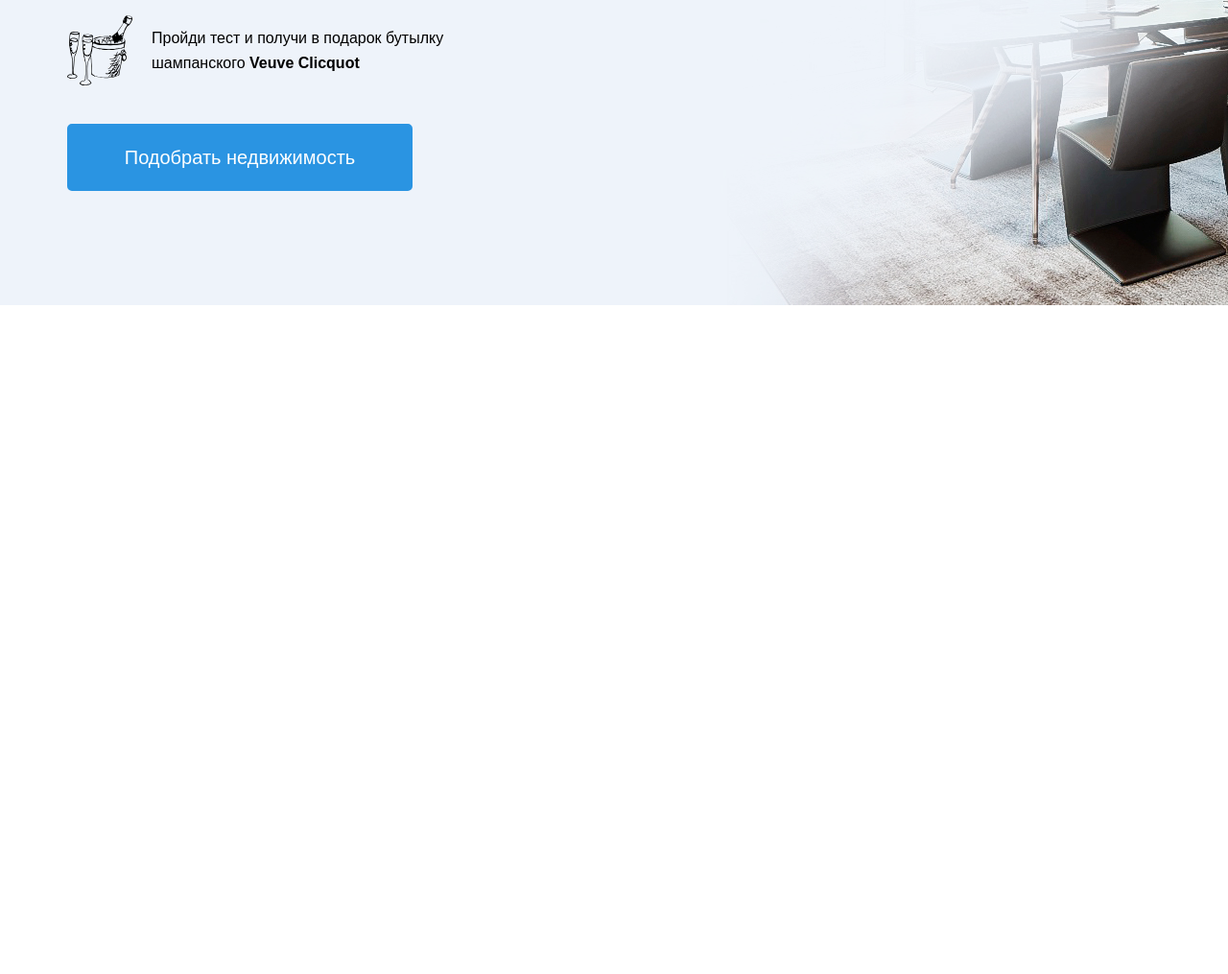
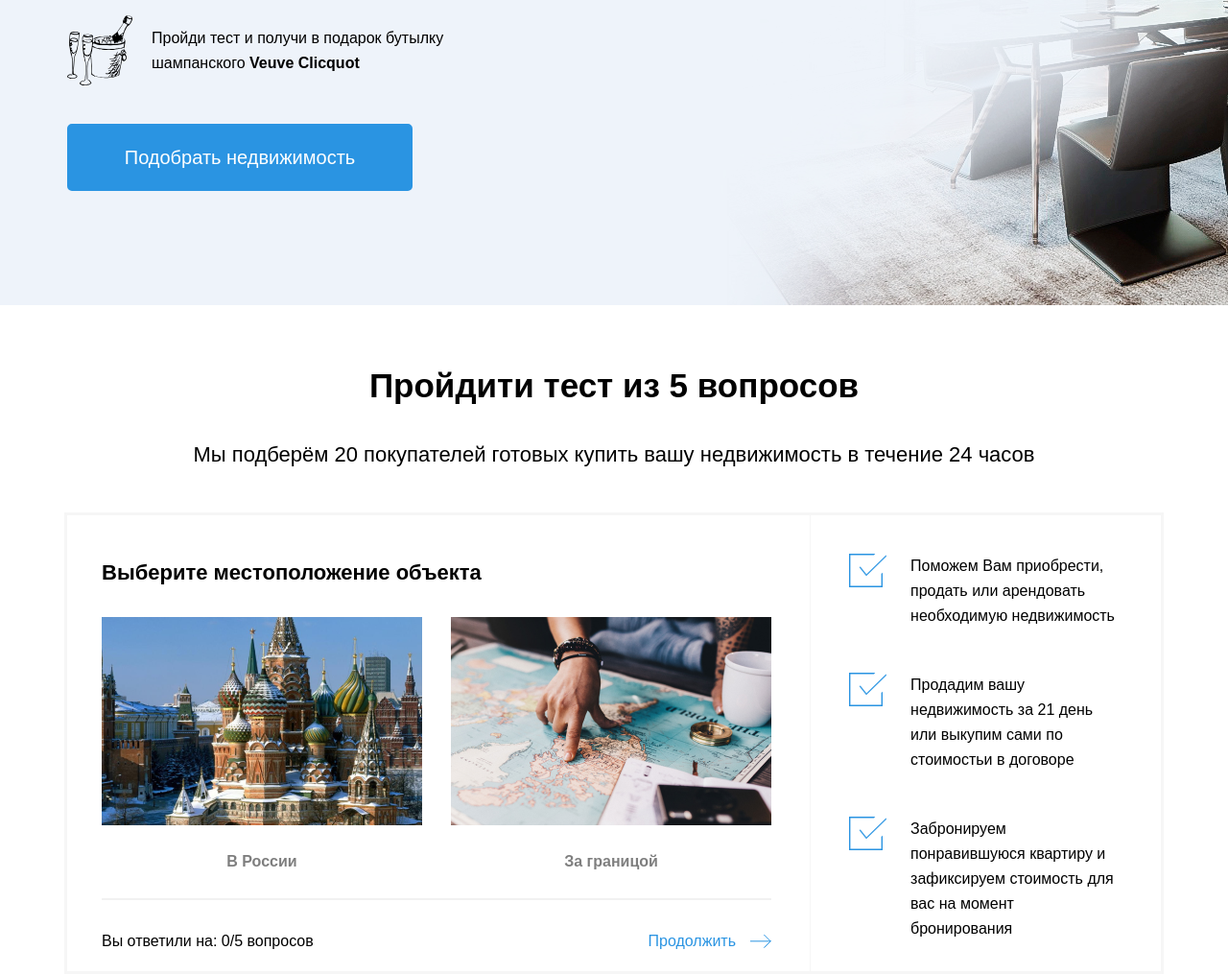
Before and after one commit to E-Okishev/Blitz-Estate, a plain HTML site: page index.html in a window 1280 px wide. Shown: the part 559-1574 px from the top of the page at 96% size. Before the commit the page ends 877 px from the top, so only its background shows below. Drawn offline with Linux system fonts and the light colour scheme; a web font is replaced by a local one.

Commit message:
add quiz block

```diff
--- a/index.html
+++ b/index.html
@@ -50,5 +50,51 @@
             <button type="button" class="first_btn">Подобрать недвижимость</button>
         </div>
     </header>
+    <section class="quiz">
+        <div class="quiz_text">
+            <h2>Пройдити тест из 5 вопросов</h2>
+            <h4>Мы подберём 20 покупателей готовых купить вашу недвижимость в течение 24 часов</h4>
+        </div>
+    </section>
+    <section class="question">
+        <div class="question_answer">
+            <h3>Выберите местоположение объекта</h3>
+            <div class="question_answer_text">
+                <div class="question_answer_option">
+                    <img class="question_answer_option_img" src="/images/russia.png" alt="Россия">
+                    <p class="question_answer_options_text">В России</p>
+                </div>
+                <div class="question_answer_option">
+                    <img class="question_answer_option_img" src="/images/abroad.png" alt="За границой">
+                    <p class="question_answer_options_text">За границой</p>
+                </div>
+            </div>
+            <hr>
+            <div class="question_answer_number_questions">
+                <p>Вы ответили на: 0/5 вопросов</p>
+                <div class="question_answer_number_questions_btn">
+                    <button class="question_answer_number_questions_btn_style" type="button">Продолжить</button>
+                    <img src="/images/arrow.svg">
+                </div>
+            </div>
+        </div>
+        <div class="verticalLine"></div>
+        <div class="question_utp">
+            <div class="question_utp_point">
+                <img src="/images/checkbox.svg" alt="Чекбокс">
+                <p>Поможем Вам приобрести, продать или арендовать необходимую недвижимость</p>
+            </div>
+            <div class="question_utp_point">
+                <img src="/images/checkbox.svg" alt="Чекбокс">
+                <p>Продадим вашу недвижимость за 21 день или выкупим сами по стоимостьи в договоре</p>
+            </div>
+            <div class="question_utp_point">
+                <img src="/images/checkbox.svg" alt="Чекбокс">
+                <p>Забронируем понравившуюся квартиру и зафиксируем стоимость для вас на момент бронирования</p>
+            </div>
+        </div>
+    </section>
+
+
 </body>
 </html>
--- a/styles/style.scss
+++ b/styles/style.scss
@@ -1,6 +1,11 @@
 %flex-center {
   display: flex;
   align-items: center;
+}
+
+%font {
+  margin: 0;
+  font-family: "Geometria", sans-serif;
 }
 
 body {
@@ -8,32 +13,56 @@ body {
 }
 
 h1 {
-  margin: 0;
-  font-family: "Geometria", sans-serif;
+  @extend %font;
   font-weight: 900;
   font-size: 50px;
   line-height: 75px;
   text-transform: uppercase;
 }
 
+h2 {
+  @extend %font;
+  font-weight: 800;
+  font-size: 35px;
+  line-height: 48px;
+  padding: 60px 0 30px 0;
+}
+
+h3 {
+  @extend %font;
+  font-weight: 800;
+  font-size: 22px;
+  line-height: 33px;
+}
+
 h4 {
-  margin: 0;
-  font-family: "Geometria", sans-serif;
+  @extend %font;
   font-weight: 400;
   font-size: 22px;
   line-height: 36px;
 }
 
 p {
-  margin: 0;
-  font-family: "Geometria", sans-serif;
+  @extend %font;
   font-size: 16px;
   line-height: 26px;
 }
 
 a {
+  @extend %font;
+}
+
+button {
+  padding: 0;
+  @extend %font;
+  cursor: pointer;
+}
+
+hr {
+  height: 2px;
+  background: #f1f1f1;
+  border: none;
   margin: 0;
-  font-family: "Geometria", sans-serif;
 }
 
 header {
@@ -47,7 +76,9 @@ header {
 }
 
 .header,
-.first {
+.first,
+.quiz,
+.question {
   margin: 0 auto;
   max-width: 1140px;
 }
@@ -68,7 +99,6 @@ header {
   height: 29px;
   width: 40px;
   border: none;
-  cursor: pointer;
 }
 
 .header_logo {
@@ -169,5 +199,85 @@ header {
   font-size: 20px;
   line-height: 30px;
   color: #fff;
+}
+
+.quiz_text {
+  display: flex;
+  flex-direction: column;
+  align-items: center;
+  margin-bottom: 42px;
+}
+
+.question {
+  border: 3px solid #f6f6f6;
+  display: flex;
+}
+
+.question_answer {
+  max-width: 698px;
+  margin: 43px 40px 18px 36px;
+}
+
+.question_answer_text {
+  display: flex;
+  gap: 30px;
+}
+
+.question_answer_option {
+  margin-top: 30px;
+  display: flex;
+  flex-direction: column;
+  align-items: center;
   cursor: pointer;
 }
+
+.question_answer_option_img {
+  height: 217px;
+  width: 334px;
+}
+
+.question_answer_options_text {
+  font-weight: 700;
+  opacity: 0.5;
+  margin: 25px 0 25px 0;
+}
+
+.question_answer_number_questions {
+  display: flex;
+  justify-content: space-between;
+  margin-top: 30px;
+  cursor: pointer;
+}
+
+.question_answer_number_questions_btn {
+  display: flex;
+  align-items: center;
+  gap: 15px;
+}
+
+.question_answer_number_questions_btn_style {
+  border: none;
+  background: none;
+  font-weight: 400;
+  font-size: 16px;
+  line-height: 26px;
+  color: #2a94e2;
+}
+
+.verticalLine {
+  background-color: #f6f6f6;
+  width: 3px;
+}
+
+.question_utp {
+  margin: 40px 44px 31px 40px;
+  display: flex;
+  flex-direction: column;
+  justify-content: space-between;
+}
+
+.question_utp_point {
+  display: flex;
+  align-items: flex-start;
+  gap: 24px;
+}
```
Also changed, not shown: images/abroad.png (added), images/arrow.svg (added), images/checkbox.svg (added), images/russia.png (added), styles/style.css, 1 other file.
